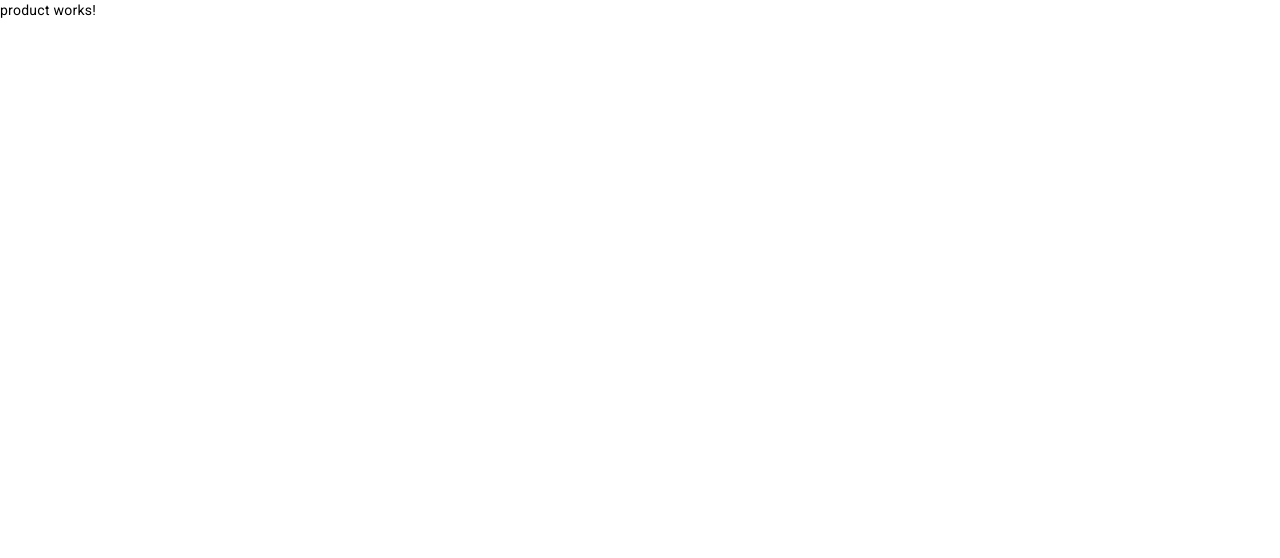
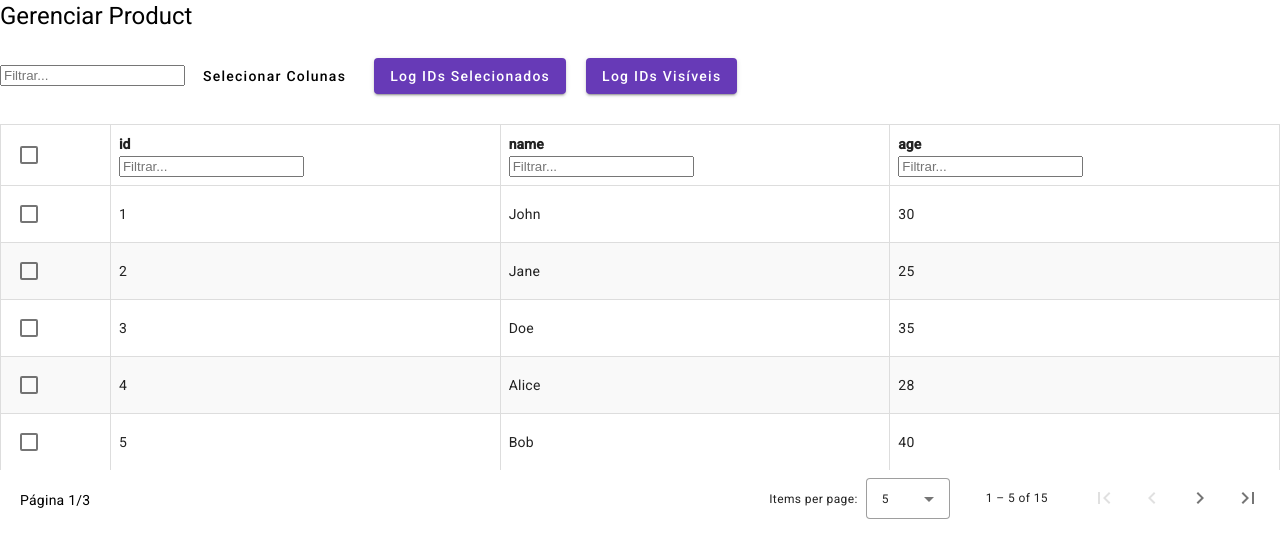
Before and after one commit to henriquejnascimento/demo-angular, an Angular app: page /crud in a window 1280 px wide. Shown: the top 558 px of the page. Built offline with nearby package versions, Linux system fonts and the light colour scheme.

Commit message:
Added ProductComponent

```diff
--- a/src/app/components/product/product.component.html
+++ b/src/app/components/product/product.component.html
@@ -1 +1,46 @@
-<p>product works!</p>
+<h1>Gerenciar {{ title }}</h1>
+
+<input matInput (keyup)="applyFilter($event)" placeholder="Filtrar...">
+
+
+
+
+<button mat-button [matMenuTriggerFor]="menu">Selecionar Colunas</button>
+<mat-menu #menu="matMenu">
+  <ng-container *ngFor="let column of columns">
+    <button mat-menu-item>
+      <mat-checkbox [checked]="column.visibility" (change)="toggleColumn(column.label)">
+        {{ column.label }}
+      </mat-checkbox>
+    </button>
+  </ng-container>
+</mat-menu>
+
+<button mat-raised-button color="primary" (click)="logSelectedIds()">Log IDs Selecionados</button>
+<button mat-raised-button color="primary" (click)="logVisibleIds()">Log IDs Visíveis</button>
+
+<table mat-table [dataSource]="dataSource" matSort>
+  <ng-container matColumnDef="select">
+    <th mat-header-cell *matHeaderCellDef>
+      <mat-checkbox (change)="toggleSelectAll($event.checked)" [checked]="this.isAllCheckboxesChecked()"></mat-checkbox>
+    </th>
+    <td mat-cell *matCellDef="let element">
+      <mat-checkbox class="checkbox-item" (change)="toggleSelection(element.id)" [checked]="isSelected(element.id)"></mat-checkbox>
+    </td>
+  </ng-container>
+
+  <ng-container *ngFor="let column of getVisibleColumns()" [matColumnDef]="column">
+    <th mat-header-cell *matHeaderCellDef>
+      <div mat-sort-header>{{ column }}</div>
+      <input matInput (keyup)="applyFilterByColumn($event, column)" placeholder="Filtrar...">
+    </th>
+    <td mat-cell *matCellDef="let element">{{ element[column] }}</td>
+  </ng-container>
+
+  <tr mat-header-row *matHeaderRowDef="getAllColumns()"></tr>
+  <tr mat-row *matRowDef="let row; columns: getAllColumns()"></tr>
+</table>
+<div style="margin: 20px 0 0 20px; float: left;">
+  Página {{ currentPage }}/{{ totalPages }}
+</div>
+<mat-paginator [pageSizeOptions]="pageSizeOptions" showFirstLastButtons (page)="onPageChange($event)"></mat-paginator>
--- a/src/app/components/product/product.component.scss
+++ b/src/app/components/product/product.component.scss
@@ -0,0 +1,32 @@
+table {
+    width: 100%;
+    border-collapse: collapse;
+    margin-top: 20px;
+  }
+
+  th, td {
+    border: 1px solid #ddd;
+    padding: 8px;
+    text-align: left;
+  }
+
+  th {
+    background-color: #f2f2f2;
+    font-weight: bold;
+  }
+
+  tr:nth-child(even) {
+    background-color: #f9f9f9;
+  }
+
+  tr:hover {
+    background-color: #f0f0f0;
+  }
+
+  .mat-checkbox {
+    margin-right: 8px;
+  }
+
+  button {
+      margin: 10px;
+  }
--- a/src/app/components/product/product.component.ts
+++ b/src/app/components/product/product.component.ts
@@ -1,12 +1,86 @@
-import { Component } from '@angular/core';
+import { Component, OnInit, AfterViewInit } from '@angular/core';
+import { CommonModule } from '@angular/common';
+import { MatTableModule } from '@angular/material/table';
+import { MatPaginatorModule, PageEvent } from '@angular/material/paginator';
+import { MatButtonModule } from '@angular/material/button';
+import { MatCheckboxModule } from '@angular/material/checkbox';
+import { MatMenuModule } from '@angular/material/menu';
+import { FormsModule } from '@angular/forms';
+import { MatSortModule } from '@angular/material/sort';
+import { BaseListComponent } from '../base-component/base-list.component';
 
 @Component({
-  selector: 'app-product',
+  selector: 'app-crud',
+  templateUrl: './product.component.html',
+  styleUrls: ['./product.component.scss'],
   standalone: true,
-  imports: [],
-  templateUrl: './product.component.html',
-  styleUrl: './product.component.scss'
+  imports: [
+    CommonModule,
+    MatTableModule,
+    MatPaginatorModule,
+    MatButtonModule,
+    MatCheckboxModule,
+    MatMenuModule,
+    FormsModule,
+    MatSortModule,
+  ]
 })
-export class ProductComponent {
+export class ProductComponent extends BaseListComponent implements OnInit, AfterViewInit {
+  ngOnInit() {
+    let title = "Product";
+    let columns = [
+      { label: 'id', visibility: true },
+      { label: 'name', visibility: true },
+      { label: 'age', visibility: true }
+    ];
+    let data = [
+      { id: 1, name: 'John', age: 30 },
+      { id: 2, name: 'Jane', age: 25 },
+      { id: 3, name: 'Doe', age: 35 },
+      { id: 4, name: 'Alice', age: 28 },
+      { id: 5, name: 'Bob', age: 40 },
+      { id: 6, name: 'Charlie', age: 22 },
+      { id: 7, name: 'David', age: 50 },
+      { id: 8, name: 'Eve', age: 29 },
+      { id: 9, name: 'Frank', age: 38 },
+      { id: 10, name: 'Grace', age: 27 },
+      { id: 11, name: 'Hannah', age: 32 },
+      { id: 12, name: 'Ivan', age: 45 },
+      { id: 13, name: 'Jack', age: 55 },
+      { id: 14, name: 'Karen', age: 60 },
+      { id: 15, name: 'Leo', age: 33 },
+    ];
 
+    this.setup(title, columns, data);
+
+    this.calculateTotalPages();
+  }
+
+  applyFilter(event: Event) {
+    const filterValue = (event.target as HTMLInputElement).value;
+    this.dataSource.filter = filterValue.trim().toLowerCase();
+  }
+
+
+
+
+
+
+  logVisibleIds() {
+    if (!this.paginator || !this.sort) return;
+
+    const sortedData = this.dataSource.sortData(this.dataSource.filteredData, this.sort);
+
+    const startIndex = this.paginator.pageIndex * this.paginator.pageSize;
+    const endIndex = startIndex + this.paginator.pageSize;
+
+    const currentPageData = sortedData.slice(startIndex, endIndex);
+    const visibleIds = currentPageData.map(item => item.id);
+
+    visibleIds.forEach(element => {
+      this.selectedIds.add(element);
+    });
+
+    console.log("IDs visíveis na tabela:", visibleIds);
+  }
 }
```
